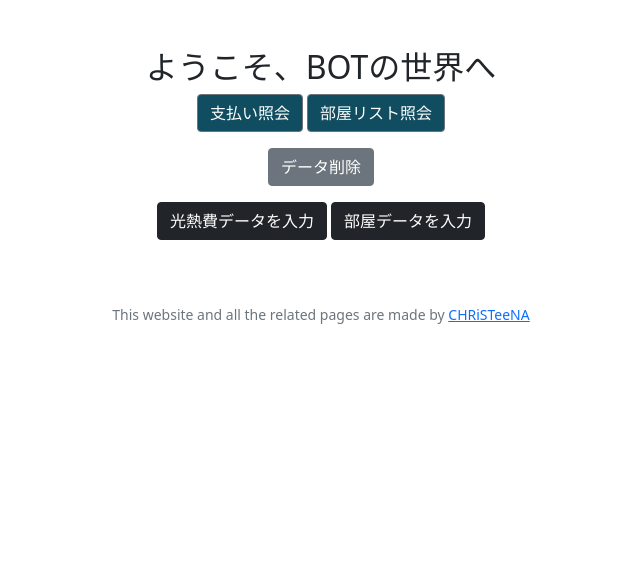
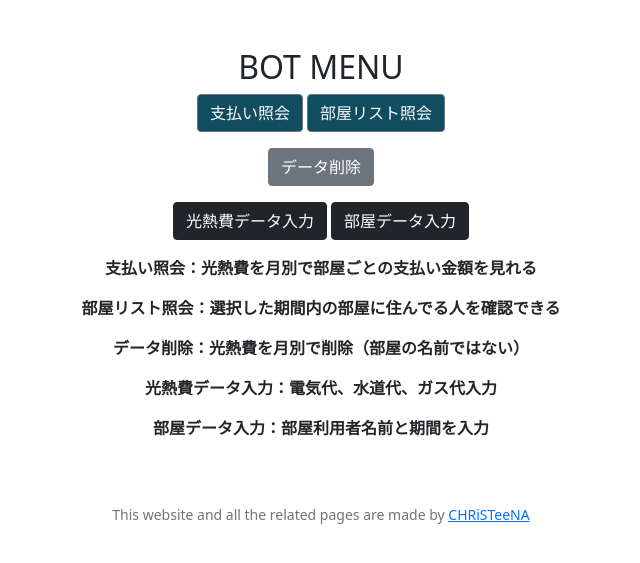
Before and after one commit to CHRiSTeeNA0717/my_portfolio, a Django app: page /index/ in a window 1280 px wide. Shown: the part 64-627 px from the top of the page, without its empty margins (319-959 px from the left). Run offline with Django 4.2, Linux system fonts and the light colour scheme; a user stored in the database is signed in; data comes from the database, SQL or seed files in the repository; data that the repository does not hold is empty.

Commit message:
change template text

```diff
--- a/calculator_app/templates/contact.html
+++ b/calculator_app/templates/contact.html
@@ -6,10 +6,8 @@
 
 {% block main %}
     <article>
-        <h2>神様への連絡手段</h2><br>
-        <p>この世界を作ってくれた神はCHRiSTeeNAというやつ</p>
-        <p>この世界に関する不具合や機能の追加なども、下記の連絡方法で報告すればよい</p>
-        <p>もちろん機能が良すぎて褒めたい場合もどうぞ連絡してみてネ</p>
+        <h2>開発者連絡</h2><br>
+        <p>不具合、意見などあったら連絡ください</p>
         <p>
             LINE: rochefort07<br>
             TEL: 080-87468348
--- a/calculator_app/templates/home.html
+++ b/calculator_app/templates/home.html
@@ -9,11 +9,12 @@
         <h2>こんにちは、{{ user.username }}</h2><br>
         <div class="mb-3">
             {% if user.username == "ゲスト" %}
-                <p><strong>ゲストの方では、データ入力ができないため、データの照会のみできます</strong></p>
+                <p><strong>お知らせ：ゲストの方では、データ入力ができないため、データの照会のみできます</strong></p>
             {% endif %}
             <p>このアプリは、寮の光熱費を自動計算してくれます</p>
             <p>使い方のわからない方は<a href="/manual/">マニュアル</a>を参考できます</p>
             <p>そのまま進む方は<a href="/index">BOT Menu</a>に入って始めましょう</p>
+            <p>ログアウトする方は<a href="/logout">ログアウト</a></p>
         </div>
     {% else %}
         <div>
--- a/calculator_app/templates/index.html
+++ b/calculator_app/templates/index.html
@@ -5,7 +5,7 @@
 {% endblock %}
 
 {% block main %}
-        <h2>ようこそ、BOTの世界へ</h2>
+        <h2>BOT MENU</h2>
 
         <div class="mb-3">
             <!-- Button trigger 支払い照会 modal -->
@@ -192,7 +192,7 @@
         <div class="mb-3">
             <!-- Button trigger modal -->
             <button type="button" class="btn btn-dark" data-bs-toggle="modal" data-bs-target="#inputModal">
-                光熱費データを入力
+                光熱費データ入力
             </button>
 
             <!-- Modal -->
@@ -200,14 +200,14 @@
                 <div class="modal-dialog">
                 <div class="modal-content">
                     <div class="modal-header">
-                    <h5 class="modal-title" id="inputModalLabel">必要なものは揃っているかい？</h5>
+                    <h5 class="modal-title" id="inputModalLabel">必要なものは揃っている？</h5>
                     <button type="button" class="btn-close" data-bs-dismiss="modal" aria-label="Close"></button>
                     </div>
                     <div class="modal-body">
                         <ul style="text-align: left;">
                             <li>電気代の振込票</li>
-                            <li>水道代検針票（あれば）</li>
-                            <li>ガス代請求書（あれば）</li>
+                            <li>水道代検針票</li>
+                            <li>ガス代請求書</li>
                         </ul>
                     </div>
                     <div class="modal-footer">
@@ -221,7 +221,7 @@
 
             <!-- Button trigger modal -->
             <button type="button" class="btn btn-dark" data-bs-toggle="modal" data-bs-target="#roominputModal">
-                部屋データを入力
+                部屋データ入力
             </button>
 
             <!-- Modal -->
@@ -229,13 +229,13 @@
                 <div class="modal-dialog">
                 <div class="modal-content">
                     <div class="modal-header">
-                    <h5 class="modal-title" id="roominputModalLabel">新しいデータは揃っているかい？</h5>
+                    <h5 class="modal-title" id="roominputModalLabel">データは揃っている？</h5>
                     <button type="button" class="btn-close" data-bs-dismiss="modal" aria-label="Close"></button>
                     </div>
                     <div class="modal-body">
                         <ul style="text-align: left;">
                             <li>ルームリスト</li>
-                            <li>入寮/退寮日付（覚えているならいらないかな）</li>
+                            <li>入寮/退寮日付</li>
                         </ul>
                     </div>
                     <div class="modal-footer">
@@ -248,4 +248,17 @@
         </div>
 
     {% endif %}
+
+    <div><strong>
+        <p>支払い照会：光熱費を月別で部屋ごとの支払い金額を見れる</p>
+        <p>部屋リスト照会：選択した期間内の部屋に住んでる人を確認できる</p>
+
+        {% if user.username != "ゲスト" %}
+            <p>データ削除：光熱費を月別で削除（部屋の名前ではない）</p>
+            <p>光熱費データ入力：電気代、水道代、ガス代入力</p>
+            <p>部屋データ入力：部屋利用者名前と期間を入力</p>
+        {% endif %}
+
+    </strong></div>
+
 {% endblock %}
--- a/calculator_app/templates/newinput.html
+++ b/calculator_app/templates/newinput.html
@@ -6,7 +6,7 @@
 
 {% block main %}
 {% if user.username == "ゲスト" %}
-<h2>ゲスト：権限なし</h2>
+    <h2>ゲスト：権限なし</h2>
 {% else %}
     <div class="mb-3" style="text-align:left">
         <article>
--- a/calculator_app/templates/roominput.html
+++ b/calculator_app/templates/roominput.html
@@ -6,12 +6,12 @@
 
 {% block main %}
     {% if user.username == "ゲスト" %}
-    <h2>ゲスト：権限なし</h2>
+        <h2>ゲスト：権限なし</h2>
     {% else %}
         <article>
             <h2>部屋</h2>
             <div style="color: red;">
-                <p>空室の場合は部屋のデータを入力しないでネ<br>部屋を削除したい場合はその部屋の名前を“空室”や“None”を入れて保存してネ</p>
+                <p>空室の場合は部屋のデータを入力しないこと<br>部屋を削除したい場合はその部屋の名前を“空室”や“None”を入れて保存してネ</p>
             </div>
             <form action="/roominput/" method="post">{% csrf_token %}
                 <div>
```
Also changed, not shown: 1 other file.
